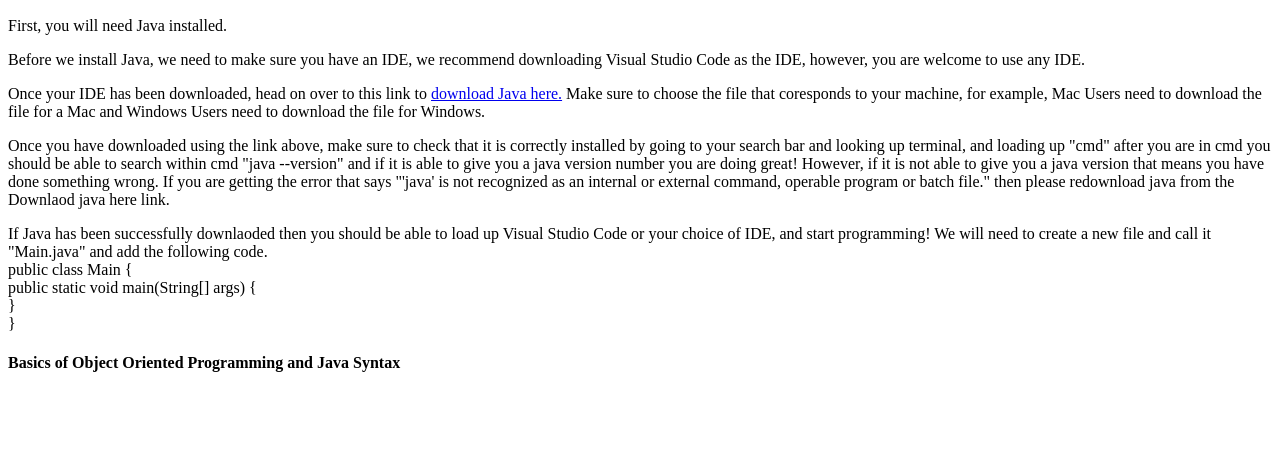
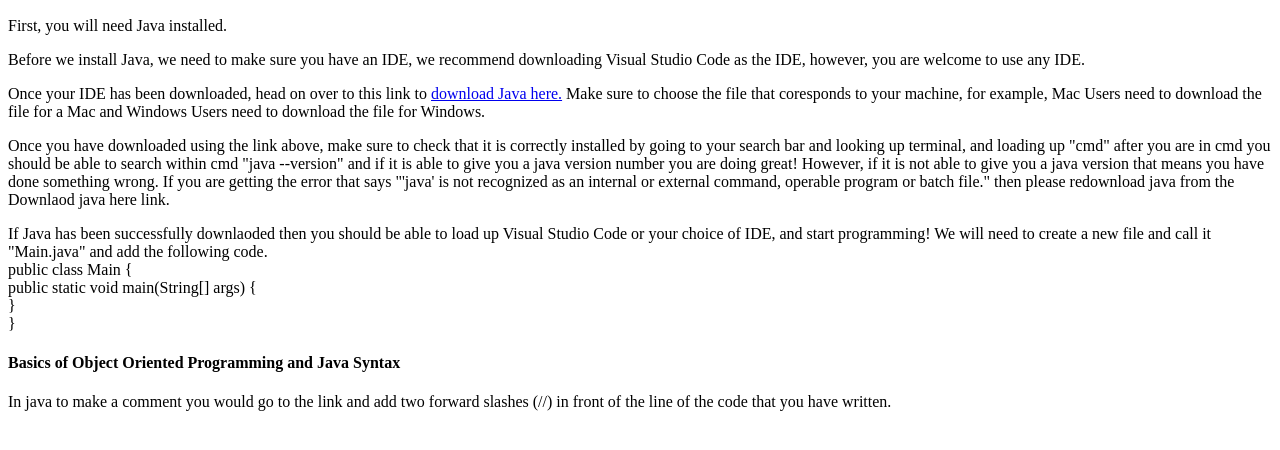
Before and after one commit to adityagarwal23/CodingWebsite, a plain HTML site: page CodingWebsite/src/index.html in a window 1280 px wide. Shown: the part 110-560 px from the top of the page. Drawn offline with Linux system fonts and the light colour scheme.

Commit message:
Adding more

```diff
--- a/CodingWebsite/src/index.html
+++ b/CodingWebsite/src/index.html
@@ -33,5 +33,8 @@
         }
     </p>
     <h4>Basics of Object Oriented Programming and Java Syntax</h4>
+    <p>
+        In java to make a comment you would go to the link and add two forward slashes (//) in front of the line of the code that you have written.
+    </p>
 </body>
 </html>
```
